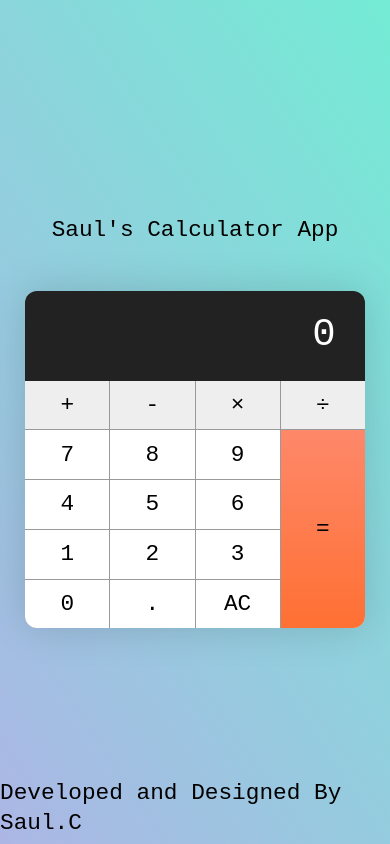
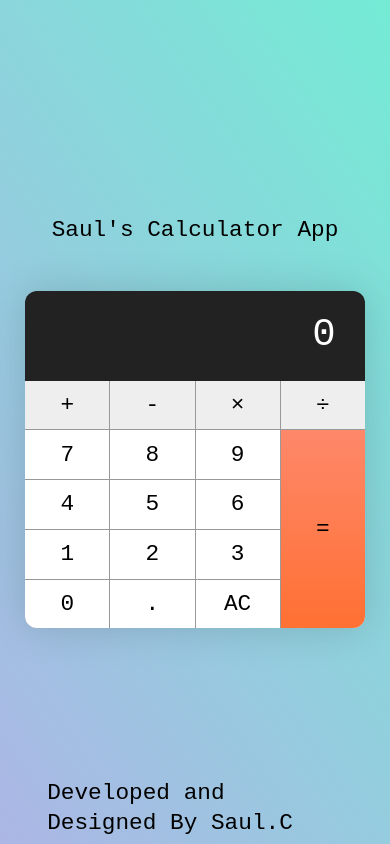
Before and after one commit to Saul-RobotPenguin/CalculatorWebsite, a plain HTML site: page index.html in a window 390 px wide. Drawn offline with Linux system fonts and the light colour scheme.

Commit message:
Made more Responsive to Mobile

```diff
--- a/style.css
+++ b/style.css
@@ -178,7 +178,7 @@ body {
 #footer {
   position: absolute;
   bottom: 0;
-  width: 100%;
+  max-width: 13em;
   height: 2.5rem; /* Footer height */
   display: flex;
   justify-content: center;
```
